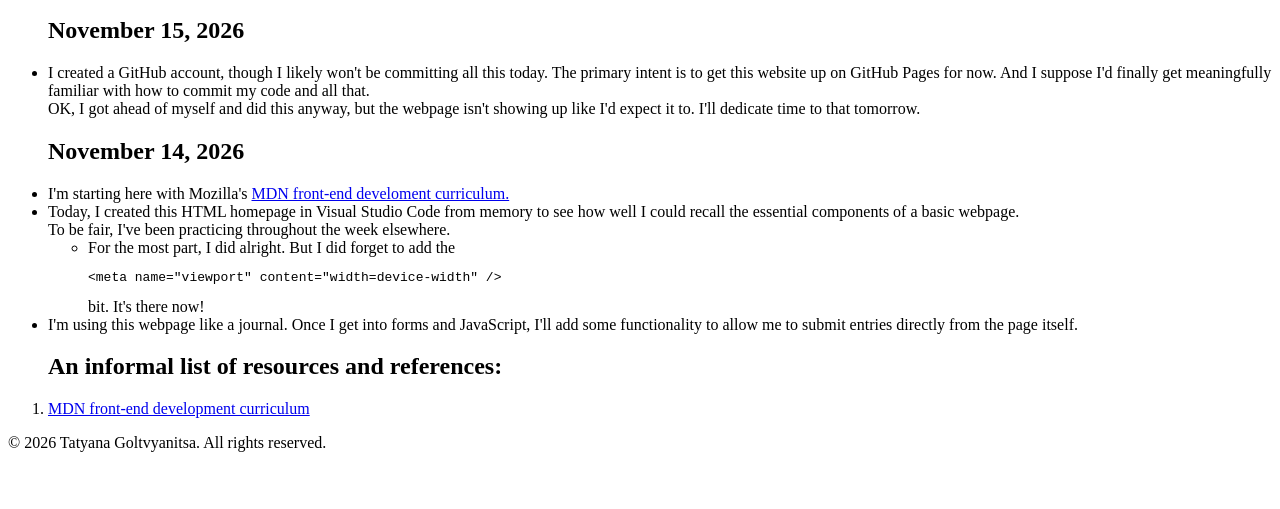
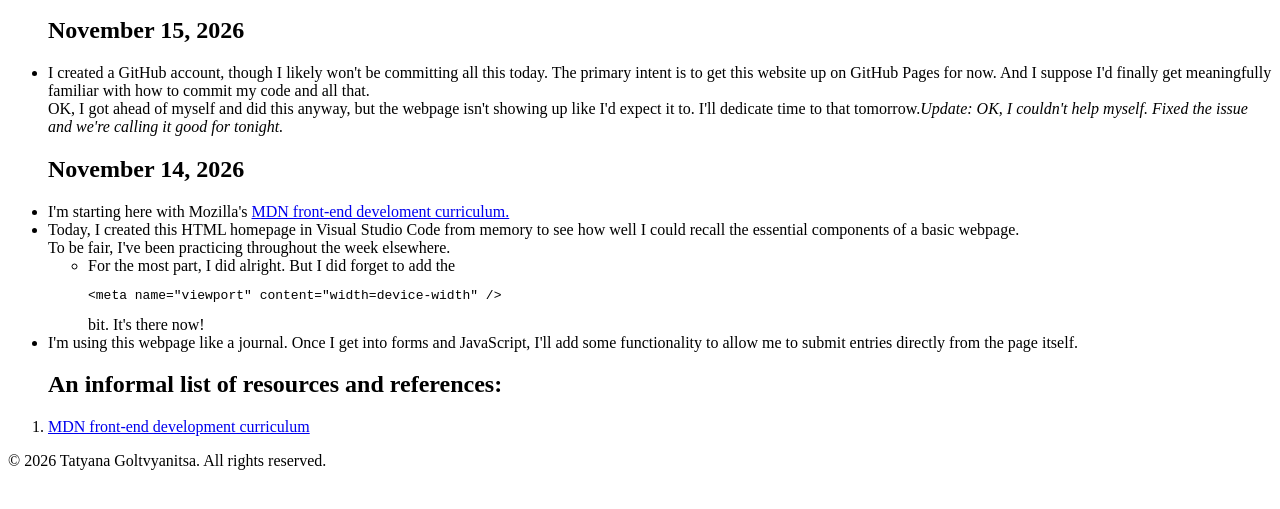
Before and after one commit to tgoltvyanitsa/tgoltvyanitsa.github.io, a plain HTML site: page index.html in a window 1280 px wide. Shown: the part 101-610 px from the top of the page. Drawn offline with Linux system fonts and the light colour scheme.

Commit message:
Adding a small message to today's entry
Updated the HTML to include a small message to today's entry.

```diff
--- a/index.html
+++ b/index.html
@@ -11,7 +11,7 @@
         <h1>Title of the website</h1>
         <p>Hi there. This website follows my progress as I re-learn and expand upon web dev technologies and more. I'm building it as I go along as an exercise in applying those concepts. Expect mistakes!</p>
         <ul><h2>November 15, 2026</h2>
-            <li>I created a GitHub account, though I likely won't be committing all this today. The primary intent is to get this website up on GitHub Pages for now. And I suppose I'd finally get meaningfully familiar with how to commit my code and all that.</li><aside>OK, I got ahead of myself and did this anyway, but the webpage isn't showing up like I'd expect it to. I'll dedicate time to that tomorrow.</aside>
+            <li>I created a GitHub account, though I likely won't be committing all this today. The primary intent is to get this website up on GitHub Pages for now. And I suppose I'd finally get meaningfully familiar with how to commit my code and all that.</li><aside>OK, I got ahead of myself and did this anyway, but the webpage isn't showing up like I'd expect it to. I'll dedicate time to that tomorrow.<em>Update: OK, I couldn't help myself. Fixed the issue and we're calling it good for tonight.</em></aside>
         </ul>
         <ul><h2>November 14, 2026</h2>
             <li>I'm starting here with Mozilla's <a href="https://developer.mozilla.org/en-US/curriculum/about-curriculum/">MDN front-end develoment curriculum.</a></li>
```
